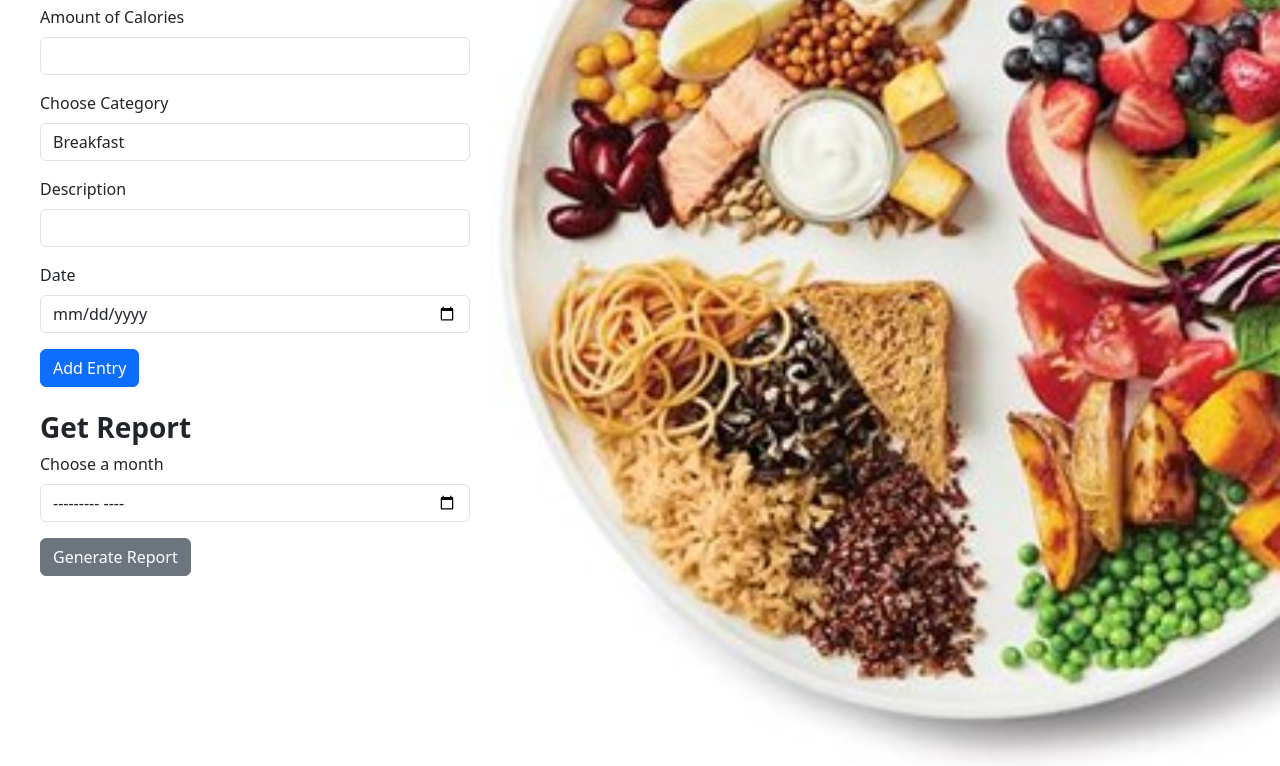
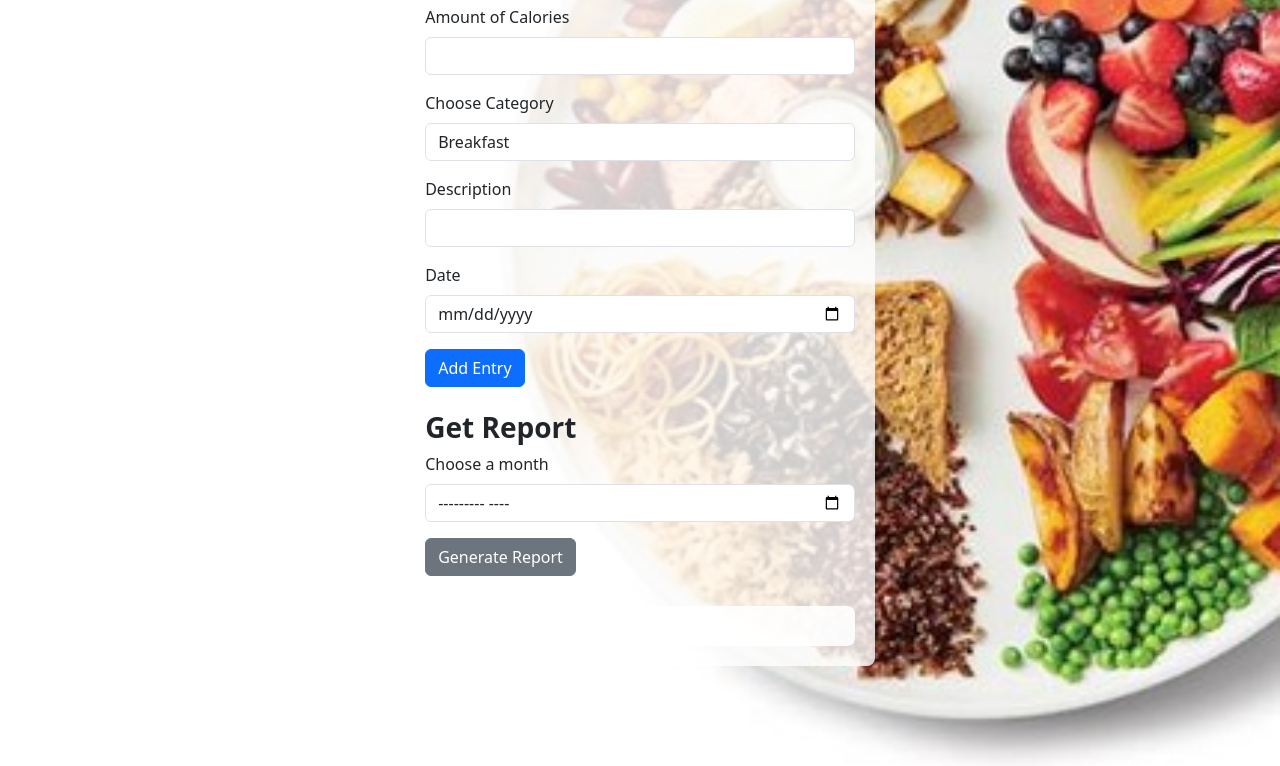
Before and after one commit to zafrany29/Front-End-HIT, a plain HTML site: page index.html in a window 1280 px wide and 1027 px high. Shown: the part 261-1027 px from the top of the page. Drawn offline with nearby package versions, Linux system fonts and the light colour scheme.

Commit message:
Adjusting index.html

```diff
--- a/index.html
+++ b/index.html
@@ -10,7 +10,7 @@
             height: 100%;
             margin: 0;
             display: flex;
-            justify-content: left; /* Center the body content horizontally */
+            justify-content: center; /* Center the body content horizontally */
             align-items: flex-start; /* Align the container towards the top */
             text-align: left;
             background-image: url('foodcalc/calcback.jpg');
@@ -19,6 +19,7 @@
             background-attachment: fixed; /* Keep the background fixed */
             padding-top: 50px; /* Add padding to the top */
             padding-bottom: 50px; /* Add padding to the bottom */
+            overflow-y: auto; /* Allow scrolling of the whole page */
         }
 
         .container {
@@ -29,6 +30,7 @@
             background-color: rgba(255, 255, 255, 0.8); /* Semi-transparent background for readability */
             border-radius: 8px;
             padding: 20px; /* Add padding inside the container */
+            min-height: 400px; /* Ensure the container has a minimum height */
         }
 
         h1, h3 {
@@ -37,6 +39,13 @@
 
         label {
             font-weight: 500;
+        }
+
+        #reportResults {
+            margin-top: 30px;
+            background-color: rgba(255, 255, 255, 0.9); /* Slightly different background color for report section */
+            padding: 20px;
+            border-radius: 8px;
         }
     </style>
 </head>
```
